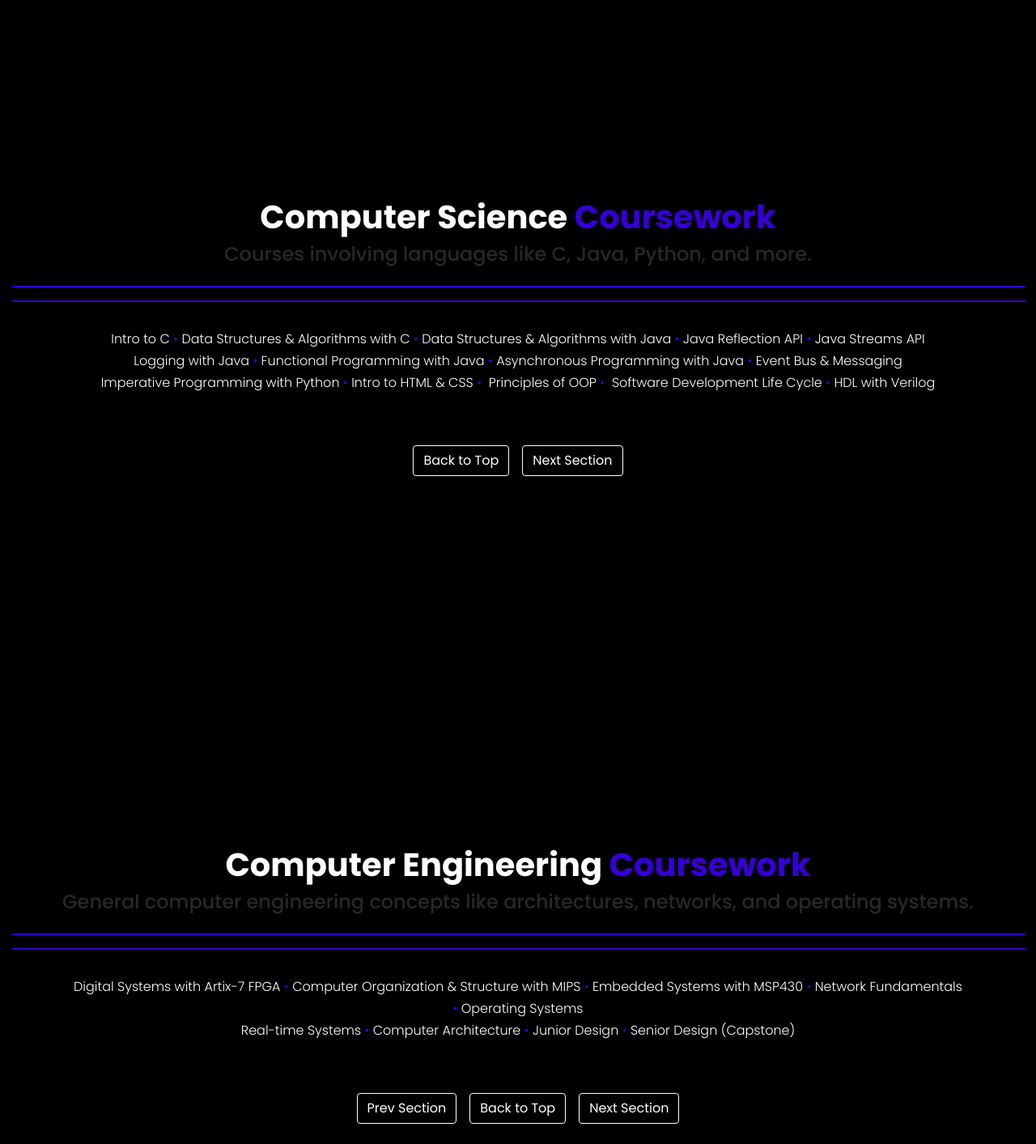
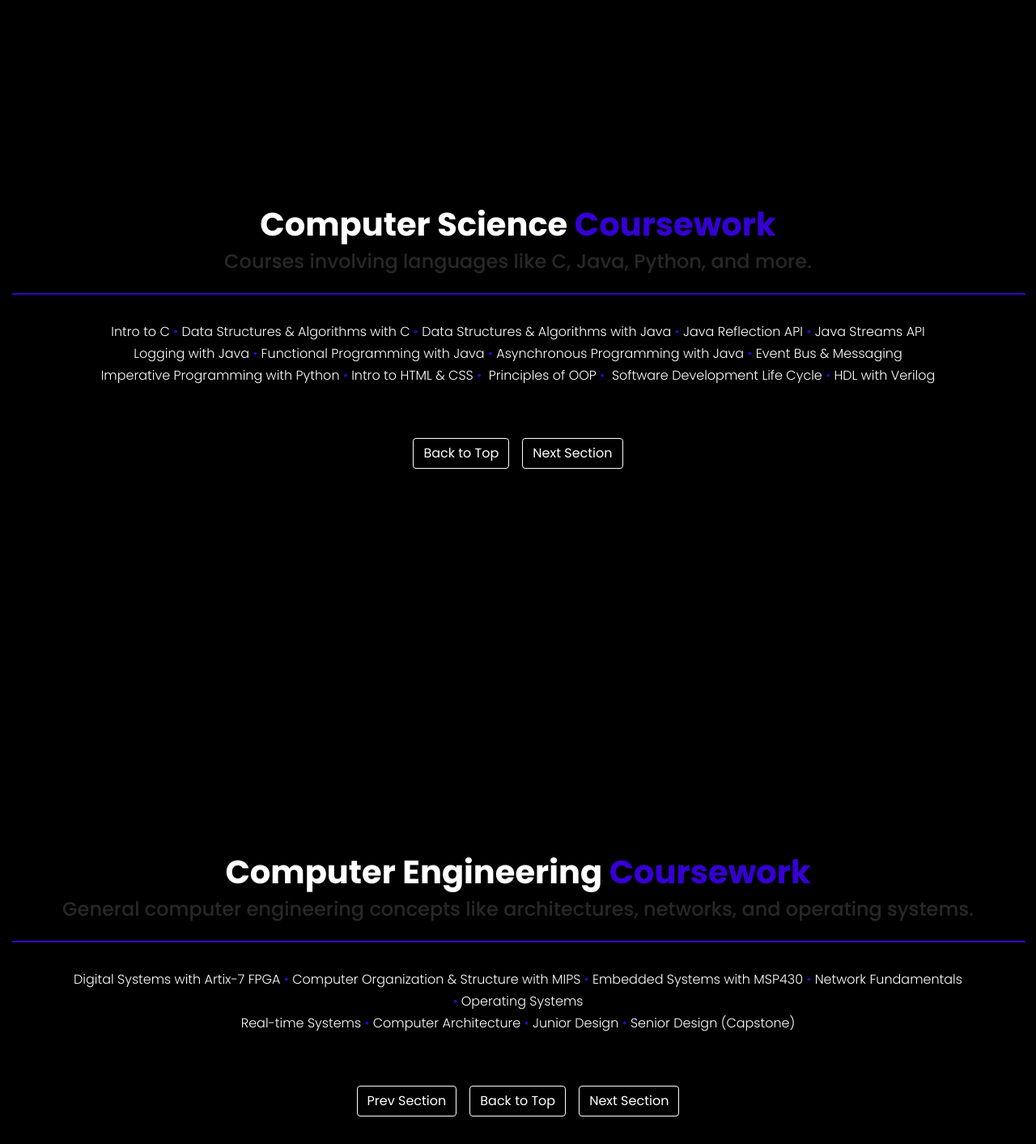
Before and after one commit to carlosricov/Personal-Portfolio, a Flask app: page /coursework in a window 1280 px wide. Shown: the part 984-2397 px from the top of the page at 81% size. Run offline with Flask 2, Linux system fonts and the light colour scheme; some libraries are stand-ins or nearby versions.

Commit message:
Tweaks dividers

```diff
--- a/app/templates/coursework.html
+++ b/app/templates/coursework.html
@@ -129,8 +129,8 @@
             <h6 class="sec2-sub text-center d-none d-md-inline">Courses involving languages like C, Java, Python, and more.</h6>
             <h6 class="sec2-sub2 text-center d-md-none">Courses involving languages like C, Java, Python, and more.</h6>
         </div>
-        <hr class="hr1" class="d-none d-md-flex" data-aos="fade-left" data-aos-duration="1000" data-aos-delay="2000">
-        <hr class="hr2" class="d-md-none" data-aos="fade-left" data-aos-duration="1000" data-aos-delay="2000">
+        <hr class="hr1 d-none d-md-flex" data-aos="fade-left" data-aos-duration="1000" data-aos-delay="2000">
+        <hr class="hr2 d-md-none" data-aos="fade-left" data-aos-duration="1000" data-aos-delay="2000">
         <div class="container-fluid d-flex justify-content-center px-5 pt-3" data-aos="fade-up" data-aos-duration="1000" data-aos-delay="2000">
             <p class="course-text font-weight-light text-center d-none d-lg-inline">Intro to C <span style="color:#3500d3;">•</span>&nbsp;Data Structures & Algorithms with C <span style="color:#3500d3;">•</span>&nbsp;Data Structures & Algorithms with Java <span style="color:#3500d3;">•</span>&nbsp;Java Reflection API <span style="color:#3500d3;">•</span>&nbsp;Java Streams API<br>Logging with Java <span style="color:#3500d3;">•</span>&nbsp;Functional Programming with Java <span style="color:#3500d3;">•</span>&nbsp;Asynchronous Programming with Java <span style="color:#3500d3;">•</span>&nbsp;Event Bus & Messaging<br>Imperative Programming with Python <span style="color:#3500d3;">•</span>&nbsp;Intro to HTML & CSS <span style="color:#3500d3;">•</span>&nbsp; Principles of OOP <span style="color:#3500d3;">•</span>&nbsp; Software Development Life Cycle <span style="color:#3500d3;">•</span>&nbsp;HDL with Verilog</p>
         </div>
@@ -160,8 +160,8 @@
             <h6 class="sec2-sub text-center d-none d-md-inline">General computer engineering concepts like architectures, networks, and operating systems.</h6>
             <h6 class="sec2-sub2 text-center d-md-none">General computer engineering concepts like architectures, networks, and operating systems.</h6>
         </div>
-        <hr class="hr1" class="d-none d-md-flex" data-aos="fade-left" data-aos-duration="1000" data-aos-delay="2000">
-        <hr class="hr2" class="d-md-none" data-aos="fade-left" data-aos-duration="1000" data-aos-delay="2000">
+        <hr class="hr1 d-none d-md-flex" data-aos="fade-left" data-aos-duration="1000" data-aos-delay="2000">
+        <hr class="hr2 d-md-none" data-aos="fade-left" data-aos-duration="1000" data-aos-delay="2000">
         <div class="container-fluid d-flex justify-content-center px-5 pt-3" data-aos="fade-up" data-aos-duration="1000" data-aos-delay="2000">
             <p class="course-text font-weight-light text-center d-none d-lg-inline">Digital Systems with Artix-7 FPGA <span style="color:#3500d3;">•</span>&nbsp;Computer Organization & Structure with MIPS <span style="color:#3500d3;">•</span>&nbsp;Embedded Systems with MSP430 <span style="color:#3500d3;">•</span>&nbsp;Network Fundamentals <span style="color:#3500d3;">•</span>&nbsp;Operating Systems<br>Real-time Systems <span style="color:#3500d3;">•</span>&nbsp;Computer Architecture <span style="color:#3500d3;">•</span>&nbsp;Junior Design <span style="color:#3500d3;">•</span>&nbsp;Senior Design (Capstone)</p>
         </div>
@@ -193,8 +193,8 @@
             <h6 class="sec2-sub text-center d-none d-md-inline">Concepts regarding basic and advanced circuit analysis and circuit design.</h6>
             <h6 class="sec2-sub2 text-center d-md-none">Concepts regarding basic and advanced circuit analysis and circuit design.</h6>
         </div>
-        <hr class="hr1" class="d-none d-md-flex" data-aos="fade-left" data-aos-duration="1000" data-aos-delay="2000">
-        <hr class="hr2" class="d-md-none" data-aos="fade-left" data-aos-duration="1000" data-aos-delay="2000">
+        <hr class="hr1 d-none d-md-flex" data-aos="fade-left" data-aos-duration="1000" data-aos-delay="2000">
+        <hr class="hr2 d-md-none" data-aos="fade-left" data-aos-duration="1000" data-aos-delay="2000">
         <div class="container-fluid d-flex justify-content-center px-5 pt-3" data-aos="fade-up" data-aos-duration="1000" data-aos-delay="2000">
             <p class="course-text font-weight-light text-center d-none d-sm-inline">Electrical Networks <span style="color:#3500d3;">•</span>&nbsp;Advanced Linear Circuits <span style="color:#3500d3;">•</span>&nbsp;Electronics with Semiconductor & Transistor Applications <span style="color:#3500d3;">•</span>&nbsp;Electronics with Op Amp Applications <span style="color:#3500d3;">•</span>&nbsp;Digital Signal Processing</p>
         </div>
@@ -223,8 +223,8 @@
             <h6 class="sec2-sub text-center d-none d-md-inline">From basic calculus all the way to differential equations.</h6>
             <h6 class="sec2-sub2 text-center d-md-none">From basic calculus all the way to differential equations.</h6>
         </div>
-        <hr class="hr1" class="d-none d-md-flex" data-aos="fade-left" data-aos-duration="1000" data-aos-delay="2000">
-        <hr class="hr2" class="d-md-none" data-aos="fade-left" data-aos-duration="1000" data-aos-delay="2000">
+        <hr class="hr1 d-none d-md-flex" data-aos="fade-left" data-aos-duration="1000" data-aos-delay="2000">
+        <hr class="hr2 d-md-none" data-aos="fade-left" data-aos-duration="1000" data-aos-delay="2000">
         <div class="container-fluid d-flex justify-content-center px-5 pt-3" data-aos="fade-up" data-aos-duration="1000" data-aos-delay="2000">
             <p class="course-text font-weight-light text-center d-none d-sm-inline">Calculus I II & III <span style="color:#3500d3;">•</span>&nbsp;Physics with Calculus I & II <span style="color:#3500d3;">•</span>&nbsp;Statistics for Engineers <span style="color:#3500d3;">•</span>&nbsp;Differential Equations <span style="color:#3500d3;">•</span>&nbsp;Discrete Mathematics</p>
         </div>
```
Also changed, not shown: app/templates/skills.html (+6 -6 lines).
